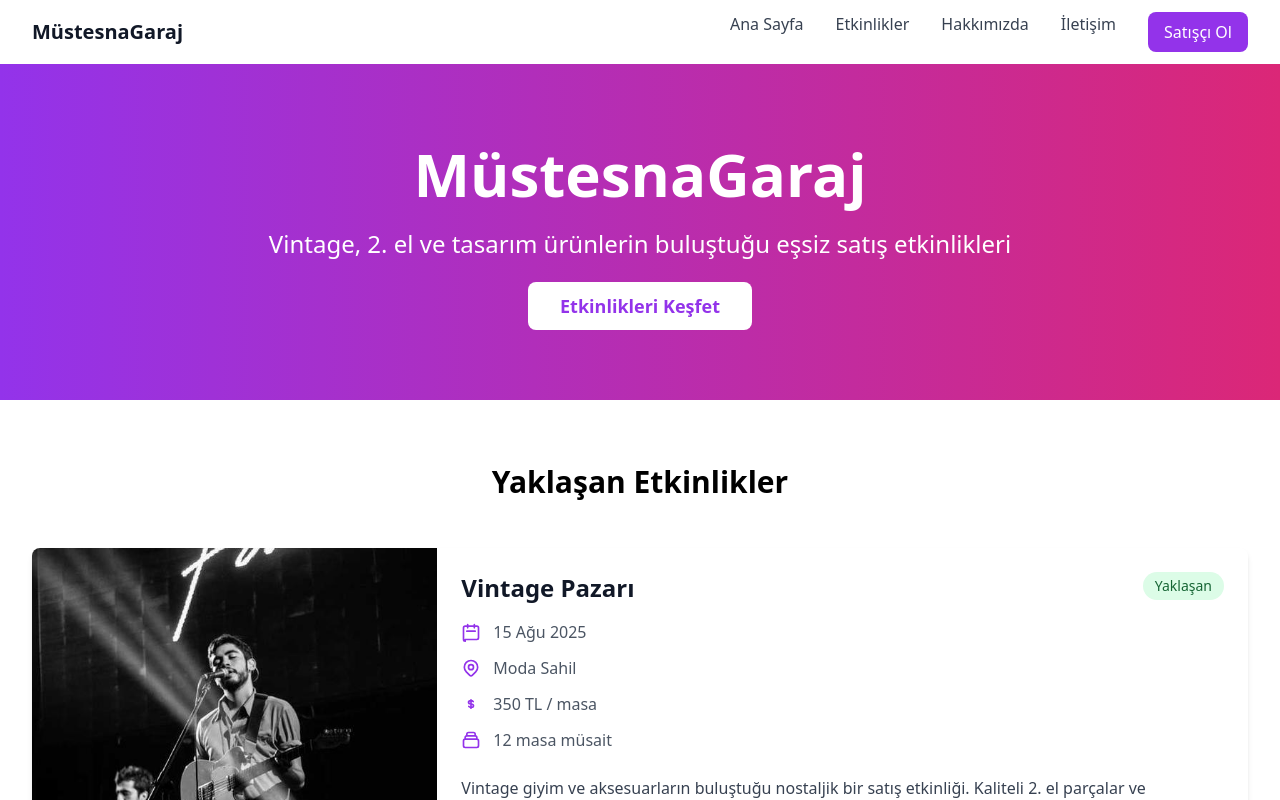
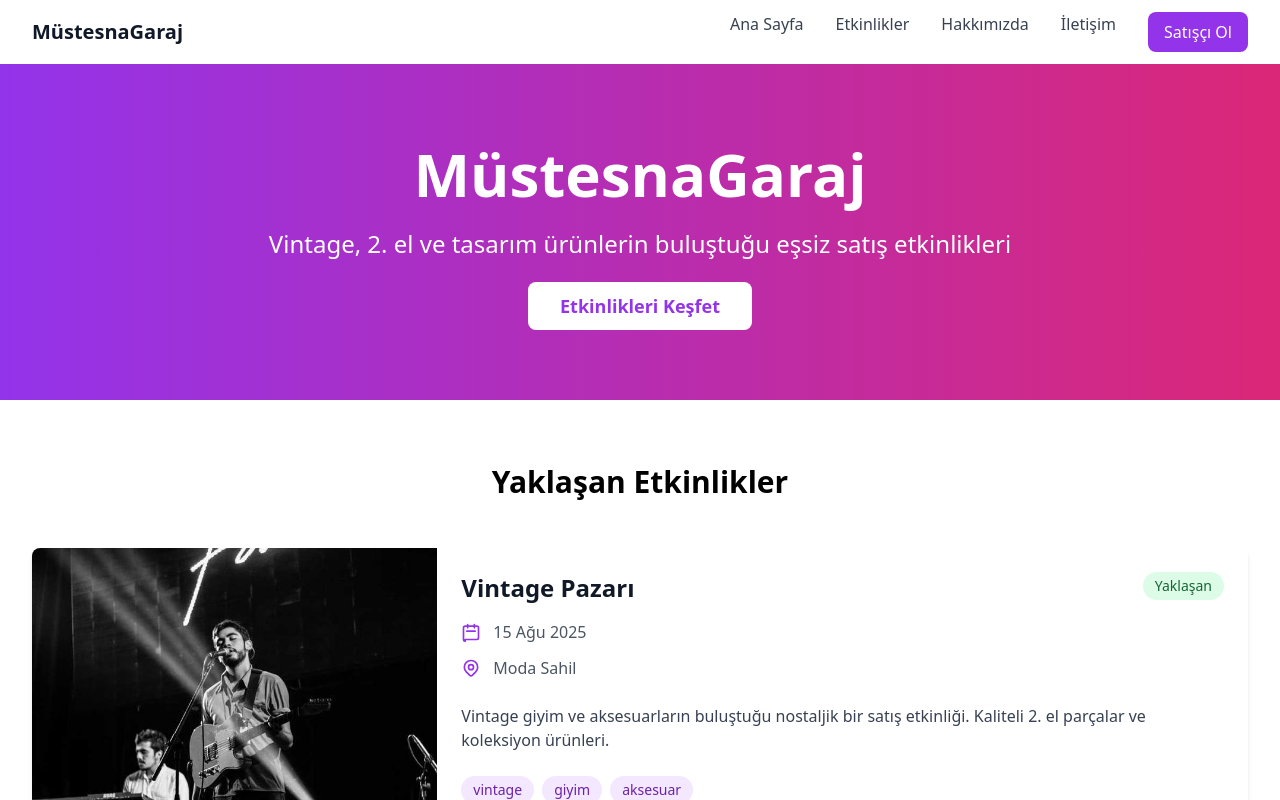
Before and after one commit to alialaca/mustesnagaraj, a Nuxt app: page / in a window 1280 px wide. Shown: the top 800 px of the page. Built offline with nearby package versions, Linux system fonts and the light colour scheme.

Commit message:
Update event display logic: conditionally render table price and availability information

```diff
--- a/pages/etkinlik/[id].vue
+++ b/pages/etkinlik/[id].vue
@@ -41,7 +41,7 @@
               <p class="text-gray-500 text-sm">{{ event.location.address }}</p>
             </div>
           </div>
-          <div class="flex items-center">
+          <div v-if="event.tablePrice" class="flex items-center">
             <svg class="h-5 w-5 text-purple-600 mr-3" fill="none" viewBox="0 0 24 24" stroke="currentColor">
               <path stroke-linecap="round" stroke-linejoin="round" stroke-width="2" d="M12 8c-1.657 0-3 .895-3 2s1.343 2 3 2 3 .895 3 2-1.343 2-3 2m0-8c1.11 0 2.08.402 2.599 1M12 8V7m0 1v8m0 0v1m0-1c-1.11 0-2.08-.402-2.599-1" />
             </svg>
@@ -53,7 +53,7 @@
         </div>
       </div>
 
-      <div class="bg-gray-50 p-6 rounded-lg">
+      <div v-if="event.totalTables && event.availableTables !== undefined" class="bg-gray-50 p-6 rounded-lg">
         <h3 class="text-xl font-semibold mb-4">Masa Durumu</h3>
         <div class="space-y-3">
           <div class="flex justify-between">
@@ -106,7 +106,7 @@
     <!-- Başvuru Butonu -->
     <div class="text-center">
       <button
-        v-if="event.applicationOpen && event.availableTables > 0"
+        v-if="event.applicationOpen && (event.availableTables === undefined || event.availableTables > 0)"
         class="bg-purple-600 text-white px-8 py-3 rounded-lg text-lg font-semibold hover:bg-purple-700 transition-colors"
         @click="applyForEvent"
       >
@@ -115,7 +115,7 @@
       <div v-else-if="!event.applicationOpen" class="text-gray-500">
         Başvurular kapalı
       </div>
-      <div v-else class="text-red-500">
+      <div v-else-if="event.availableTables !== undefined && event.availableTables === 0" class="text-red-500">
         Müsait masa bulunmuyor
       </div>
     </div>
--- a/pages/index.vue
+++ b/pages/index.vue
@@ -47,20 +47,6 @@
                       <path stroke-linecap="round" stroke-linejoin="round" stroke-width="2" d="M15 11a3 3 0 11-6 0 3 3 0 016 0z" />
                     </svg>
                     <span>{{ event.location.name }}</span>
-                  </div>
-
-                  <div class="flex items-center text-gray-600">
-                    <svg class="h-5 w-5 mr-3 text-purple-600" fill="none" viewBox="0 0 24 24" stroke="currentColor">
-                      <path stroke-linecap="round" stroke-linejoin="round" stroke-width="2" d="M12 8c-1.657 0-3 .895-3 2s1.343 2 3 2 3 .895 3 2-1.343 2-3 2m0-8c1.11 0 2.08.402 2.599 1M12 8V7m0 1v8m0 0v1m0-1c-1.11 0-2.08-.402-2.599-1" />
-                    </svg>
-                    <span>{{ event.tablePrice }} TL / masa</span>
-                  </div>
-
-                  <div class="flex items-center text-gray-600">
-                    <svg class="h-5 w-5 mr-3 text-purple-600" fill="none" viewBox="0 0 24 24" stroke="currentColor">
-                      <path stroke-linecap="round" stroke-linejoin="round" stroke-width="2" d="M19 11H5m14 0a2 2 0 012 2v6a2 2 0 01-2 2H5a2 2 0 01-2-2v-6a2 2 0 012-2m14 0V9a2 2 0 00-2-2M5 11V9a2 2 0 012-2m0 0V5a2 2 0 012-2h6a2 2 0 012 2v2M7 7h10" />
-                    </svg>
-                    <span>{{ event.availableTables }} masa müsait</span>
                   </div>
                 </div>
 
--- a/pages/satisci-basvuru.vue
+++ b/pages/satisci-basvuru.vue
@@ -16,7 +16,7 @@
           <h4 class="font-medium">{{ selectedEvent.title }}</h4>
           <p class="text-gray-600">{{ formatEventDate(selectedEvent.date) }}</p>
           <p class="text-gray-600">{{ selectedEvent.location.name }}</p>
-          <p class="text-sm text-gray-500">Masa ücreti: {{ selectedEvent.tablePrice }} TL</p>
+          <p v-if="selectedEvent.tablePrice" class="text-sm text-gray-500">Masa ücreti: {{ selectedEvent.tablePrice }} TL</p>
         </div>
       </div>
     </div>
```
